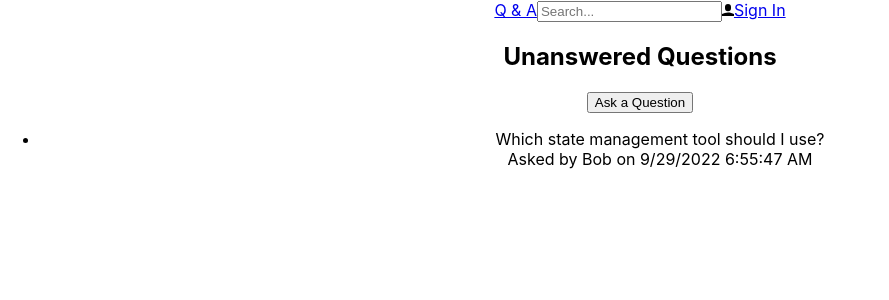
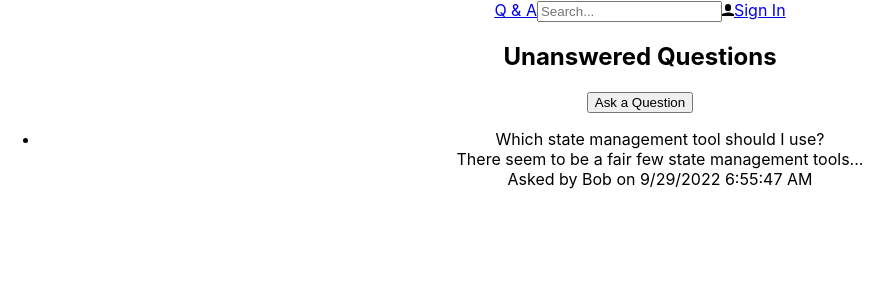
Before and after one commit to msenor/QandA, a React (Create React App) app in the folder frontend/: page / in a window 1280 px wide. Shown: the top 300 px of the page, without its empty margins (0-889 px from the left). Built offline with nearby package versions, Linux system fonts and the light colour scheme.

Commit message:
Add optional and default props
as showContent in Question

```diff
--- a/frontend/src/Question.tsx
+++ b/frontend/src/Question.tsx
@@ -3,11 +3,19 @@
 
 interface Props {
   data: QuestionData;
+  showContent?: boolean;
 }
 
-export const Question = ({ data }: Props) => (
+export const Question = ({ data, showContent = true }: Props) => (
   <div>
     <div>{data.title}</div>
+    {showContent && (
+      <div>
+        {data.content.length > 50
+          ? `${data.content.substring(0, 50)}...`
+          : data.content}
+      </div>
+    )}
     <div>
       {`Asked by ${data.userName} on
        ${data.created.toLocaleDateString()} ${data.created.toLocaleTimeString()}`}
```
